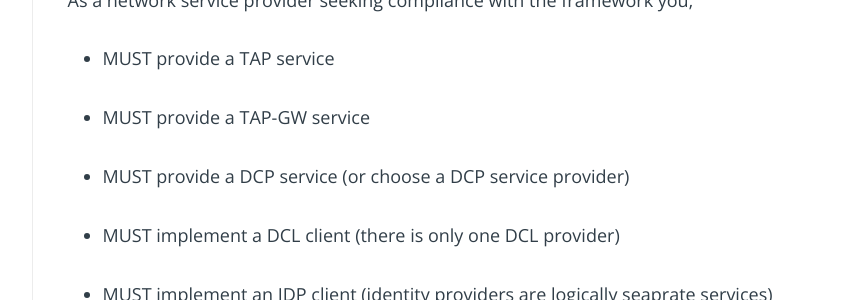
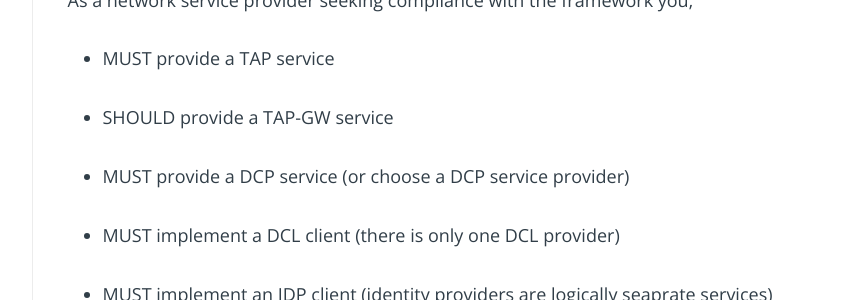
Before and after one commit to ausdigital/ausdigital.github.io, a Jekyll site: the page built from pages/governance-model.md, in a window 1280 px wide and 900 px high, scrolled down 2869 px. Shown: the part 155-455 px from the top of the window, without its empty margins (340-1206 px from the left). Built offline with Jekyll 4.4.1, drawn with Linux system fonts in a browser that asks for light colours.

Commit message:
MUST -> SHOULD for TAP-GW

```diff
--- a/pages/governance-model.md
+++ b/pages/governance-model.md
@@ -52,7 +52,7 @@ Business software systems that choose to develop their own access point and capa
 As a network service provider seeking compliance with the framework you;
 
  * MUST provide a TAP service
- * MUST provide a TAP-GW service
+ * SHOULD provide a TAP-GW service
  * MUST provide a DCP service (or choose a DCP service provider)
  * MUST implement a DCL client (there is only one DCL provider)
  * MUST implement an IDP client (identity providers are logically seaprate services)
```
